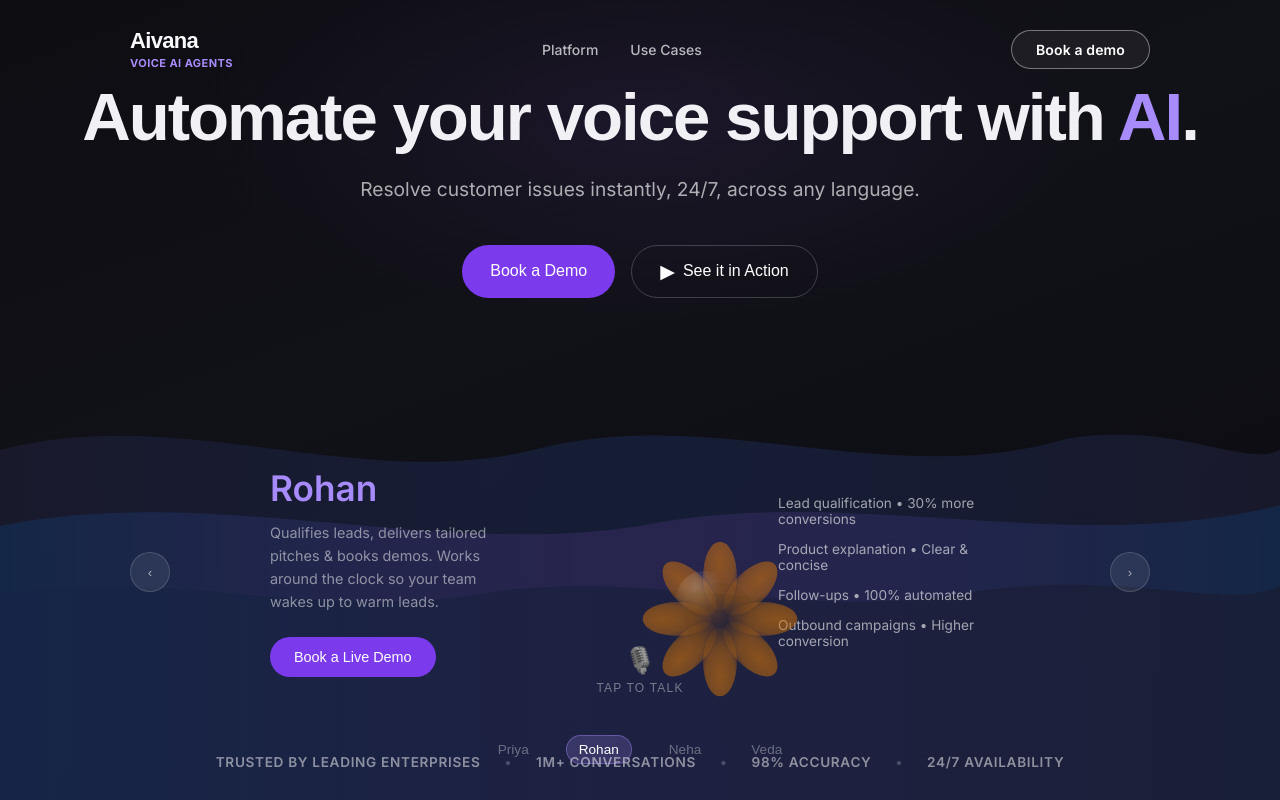
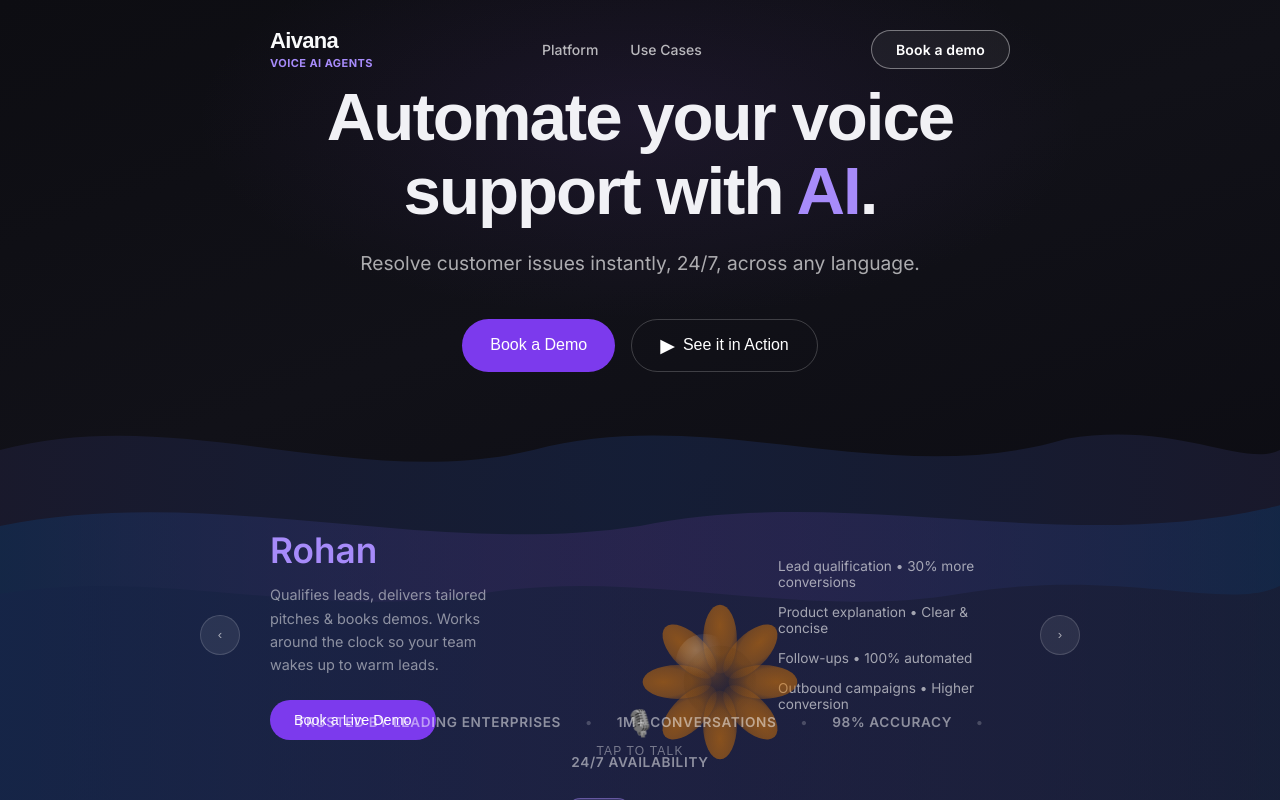
Before and after one commit to abhisheknahire89/Aivana-VOice-website, a React (Vite) app in the folder voice-canvas/: page / in a window 1280 px wide. Built offline with nearby package versions, Linux system fonts and the light colour scheme; a web font is replaced by a local one.

Commit message:
fix: enforce universal 900px max-width boundary across hero, nav, and trust indicators to prevent elements scattering to the periphery

```diff
--- a/voice-canvas/src/components/App.tsx
+++ b/voice-canvas/src/components/App.tsx
@@ -129,7 +129,9 @@
                         marginTop: 80,
                         marginBottom: 80,
                         animation: 'fade-up 0.6s cubic-bezier(0.16,1,0.3,1) both',
-                        padding: '0 40px',
+                        maxWidth: 900,
+                        margin: '80px auto',
+                        padding: '0 80px',
                     }}
                 >
                     <h1
@@ -335,6 +337,10 @@
                     bottom: 30,
                     left: 0,
                     right: 0,
+                    width: '100%',
+                    maxWidth: 900,
+                    margin: '0 auto',
+                    padding: '0 80px',
                     display: 'flex',
                     alignItems: 'center',
                     justifyContent: 'center',
--- a/voice-canvas/src/components/Navbar/Navbar.tsx
+++ b/voice-canvas/src/components/Navbar/Navbar.tsx
@@ -17,9 +17,9 @@
         >
             <div
                 style={{
-                    maxWidth: 1100,
+                    maxWidth: 900,
                     margin: '0 auto',
-                    padding: '28px 40px',
+                    padding: '28px 80px',
                     display: 'flex',
                     alignItems: 'center',
                     justifyContent: 'space-between',
--- a/voice-canvas/src/styles/globals.css
+++ b/voice-canvas/src/styles/globals.css
@@ -457,11 +457,11 @@
 }
 
 .carousel-arrow.left {
-    left: -60px;
+    left: 10px;
 }
 
 .carousel-arrow.right {
-    right: -60px;
+    right: 10px;
 }
 
 .agent-section-wrapper {
```
